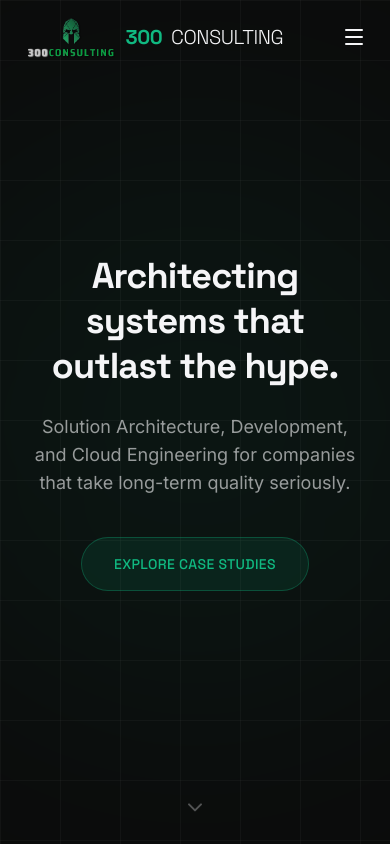
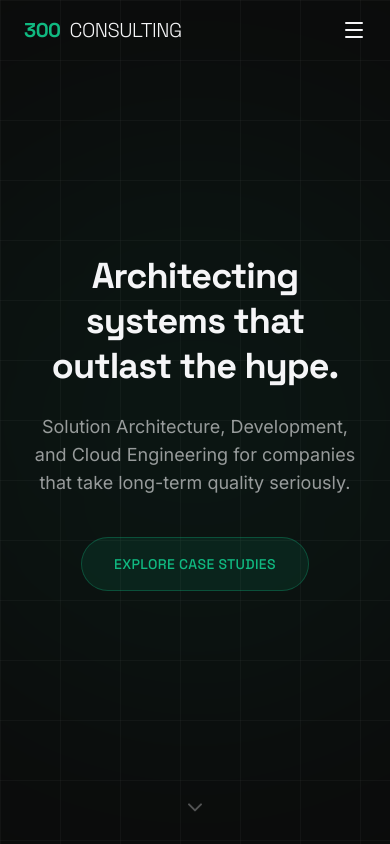
Before and after one commit to skylercole/website, a Next.js app: page /portfolio/ in a window 390 px wide. Shown: the top 844 px of the page. Built offline with nearby package versions, Linux system fonts and the light colour scheme.

Commit message:
Add GoatCounter script for analytics tracking and update Navbar logo visibility on mobile devices

```diff
--- a/src/app/layout.tsx
+++ b/src/app/layout.tsx
@@ -1,4 +1,5 @@
 import type { Metadata } from "next";
+import Script from "next/script";
 import { Space_Grotesk, Inter, JetBrains_Mono } from "next/font/google";
 import "./globals.css";
 import { SITE } from "@/lib/constants";
@@ -86,6 +87,13 @@ export default function RootLayout({
         />
       </head>
       <body className="min-h-screen bg-bg-base text-text-primary">
+        <Script
+          src="https://gc.zgo.at/count.js"
+          strategy="afterInteractive"
+          {...{
+            "data-goatcounter": "https://300consulting.goatcounter.com/count",
+          }}
+        />
         {children}
       </body>
     </html>
--- a/src/components/layout/Navbar.tsx
+++ b/src/components/layout/Navbar.tsx
@@ -39,7 +39,7 @@ export default function Navbar() {
             alt="300 Consulting"
             width={42}
             height={42}
-            className="h-[42px] w-auto opacity-85"
+            className="hidden h-[42px] w-auto opacity-85 md:block"
           />
           <span className="text-accent">300</span>
           <span className="font-light mx-[1px]">CONSULTING</span>
```
